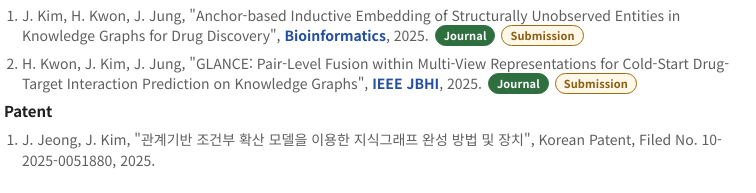
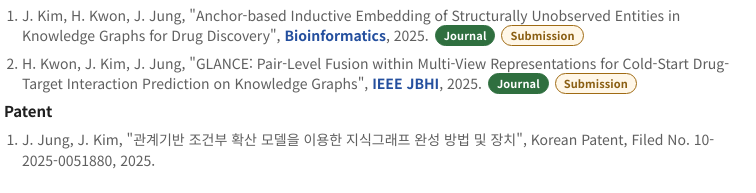
Before and after one commit to hou27/hou27.github.io, a plain HTML site: page index.html in a window 1280 px wide. Shown: the part 3220-3413 px from the top of the page, 410-1166 px from the left. Drawn offline with Linux system fonts and the light colour scheme.

Commit message:
fix typos

```diff
--- a/index.html
+++ b/index.html
@@ -256,15 +256,15 @@
                   JBHI (H. Kwon, 1st author; J. Kim, 2nd author)
                 </div>
                 <div class="desc">
-                  Drug discovery 도메인에서 KG 기반 표현 학습/추론을 다루는 두 편의
-                  별도 연구를 진행 및 제출 중입니다.
+                  Drug discovery 도메인에서 KG 기반 표현 학습/추론을 다루는 두
+                  편의 별도 연구를 진행 및 제출 중입니다.
                 </div>
                 <ul>
                   <li>
                     <strong>Bioinformatics (Sub., 1저자)</strong>:
                     <em
-                      >Leveraging Large Biochemical Knowledge Graph for Knowledge
-                      Augmentation</em
+                      >Leveraging Large Biochemical Knowledge Graph for
+                      Knowledge Augmentation</em
                     >
                     <br />
                     구축 비용이 큰 생화학 지식그래프의 불완전성을 보완하고, 기존
@@ -718,7 +718,7 @@
           <h3>Patent</h3>
           <ol class="pub-list">
             <li>
-              J. Jeong, J. Kim, "관계기반 조건부 확산 모델을 이용한 지식그래프
+              J. Jung, J. Kim, "관계기반 조건부 확산 모델을 이용한 지식그래프
               완성 방법 및 장치", Korean Patent, Filed No. 10-2025-0051880,
               2025.
             </li>
```
Also changed, not shown: 1 other file.
